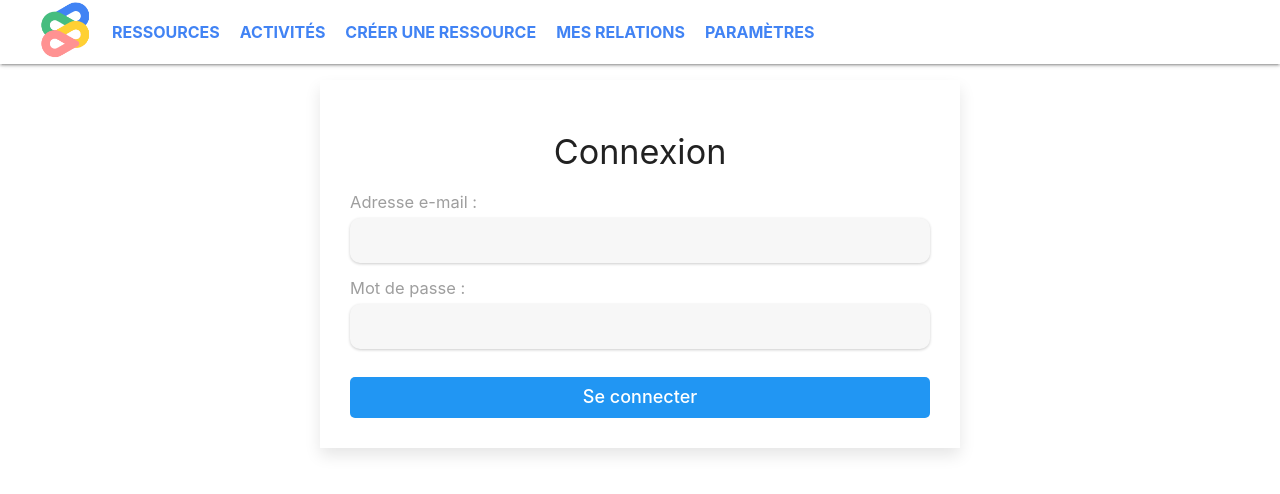
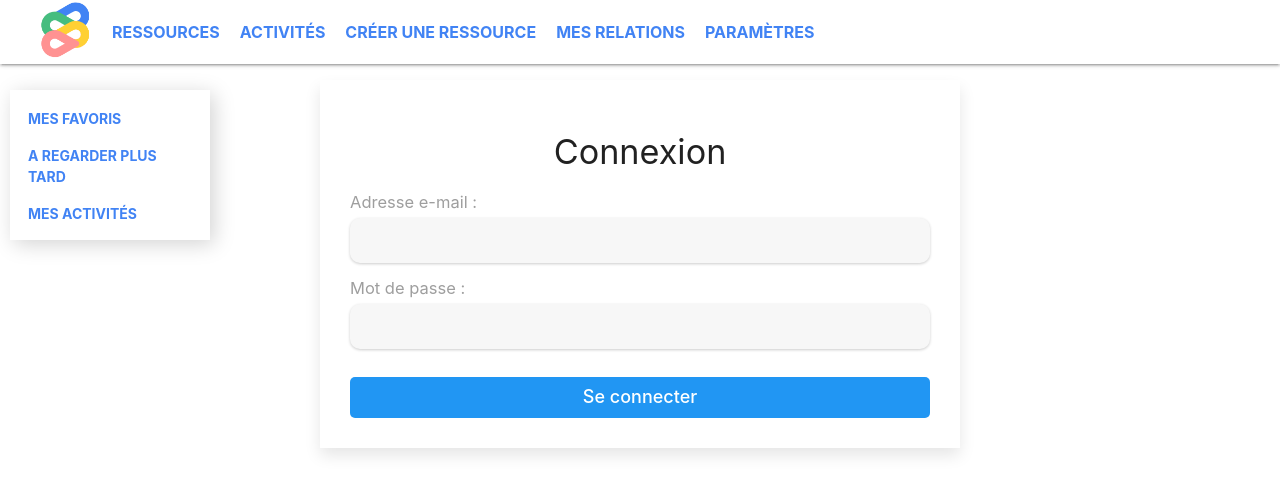
Before and after one commit to Pierrick2/res-rel-web-react, a React (Create React App) app: page /connexion in a window 1280 px wide. Shown: the top 494 px of the page. Built offline with nearby package versions, Linux system fonts and the light colour scheme; the HTML template or start-up script is replaced by a standard one.

Commit message:
le side menu est en place, avec un query pour le responsive

```diff
--- a/package.json
+++ b/package.json
@@ -5,6 +5,7 @@
   "dependencies": {
     "@emotion/react": "^11.10.6",
     "@emotion/styled": "^11.10.6",
+    "@mui/icons-material": "^5.11.16",
     "@mui/material": "^5.11.16",
     "@mui/system": "^5.11.16",
     "@testing-library/jest-dom": "^5.16.5",
--- a/src/components/App.js
+++ b/src/components/App.js
@@ -12,13 +12,15 @@ import Relations from "./Utilisateur/Relations";
 import Activites from "./Activites/Activites";
 import ActiviteUnique from "./Activites/ActiviteUnique";
 import Publication from "./Publication/Publication";
+import SideMenu from "./Navbar/SideMenu";
 
 
 function App() {
-  const [isAuthenticated, setIsAuthenticated] = useState(true);
+  const [isAuthenticated] = useState(true);
   return (
     <div className="App">
       <Navbar isAuthenticated={isAuthenticated} />
+      <SideMenu isAuthenticated={isAuthenticated} />
       <Routes>
         <Route path="/" element={<ListeRessources />} />
         <Route path="/inscription" element={<Inscription />} />
--- a/src/components/Navbar/Navbar.jsx
+++ b/src/components/Navbar/Navbar.jsx
@@ -23,6 +23,11 @@ const Navbar = ({ isAuthenticated }) => {
       {/* <li>
         <NotificationContext />
       </li> */}
+      <div className='side-menu-query'>
+      <Link to="/favoris">Mes Favoris</Link>
+          <Link to="/regarder-plus-tard">A regarder plus tard</Link>
+          <Link to="/mes-activites">Mes activités</Link>
+      </div>
     </>
   );
 
--- /dev/null
+++ b/src/components/Navbar/SideMenu.jsx
@@ -0,0 +1,20 @@
+import React from 'react';
+import { Link } from 'react-router-dom';
+import "../../styles/SideMenu.scss"
+
+const SideMenu = ({ isAuthenticated }) => {
+
+  return (
+    <>
+      {isAuthenticated && (
+        <div className='side-menu'>
+          <Link to="/favoris">Mes Favoris</Link>
+          <Link to="/regarder-plus-tard">A regarder plus tard</Link>
+          <Link to="/mes-activites">Mes activités</Link>
+        </div>
+      )}
+    </>
+  );
+}
+
+export default SideMenu;
--- a/src/styles/Navbar.scss
+++ b/src/styles/Navbar.scss
@@ -87,6 +87,9 @@ nav {
   .sidenav .divider {
     margin: 8px 0;
   }
+  .side-menu-query {
+    display: none;
+  }
 
   @media only screen and (max-width: 992px) {
     nav {
@@ -100,6 +103,9 @@ nav {
     .menu {
       font-size: 12px;
     }
+    .side-menu-query {
+      display: block;
+    }
   }
 }
 body {
--- /dev/null
+++ b/src/styles/SideMenu.scss
@@ -0,0 +1,35 @@
+.side-menu {
+    display: flex;
+    flex-direction: column;
+    position: fixed;
+    top: 70px;
+    left: 10px;
+    bottom: 0;
+    width: 200px;
+    overflow-y: auto;
+    height: 150px;
+    box-sizing: border-box;
+    margin: 20px auto;
+    padding: 10px 10px;
+    box-shadow: lightgray 4px 4px 20px;
+
+    a {
+      color: #4183f4;
+      text-decoration: none;
+      font-size: 14px;
+      font-weight: bold;
+      text-transform: uppercase;
+      transition: all 0.3s ease-in-out;
+      padding: 8px;
+
+      &:hover {
+        color: #2c59a7;
+      }
+      &:active {
+        color: #ffd034;
+      }
+    }
+    @media (max-width: 992px) {
+display: none;
+}
+}
```
Also changed, not shown: 1 other file (tests, documents, lock files or other folders).
